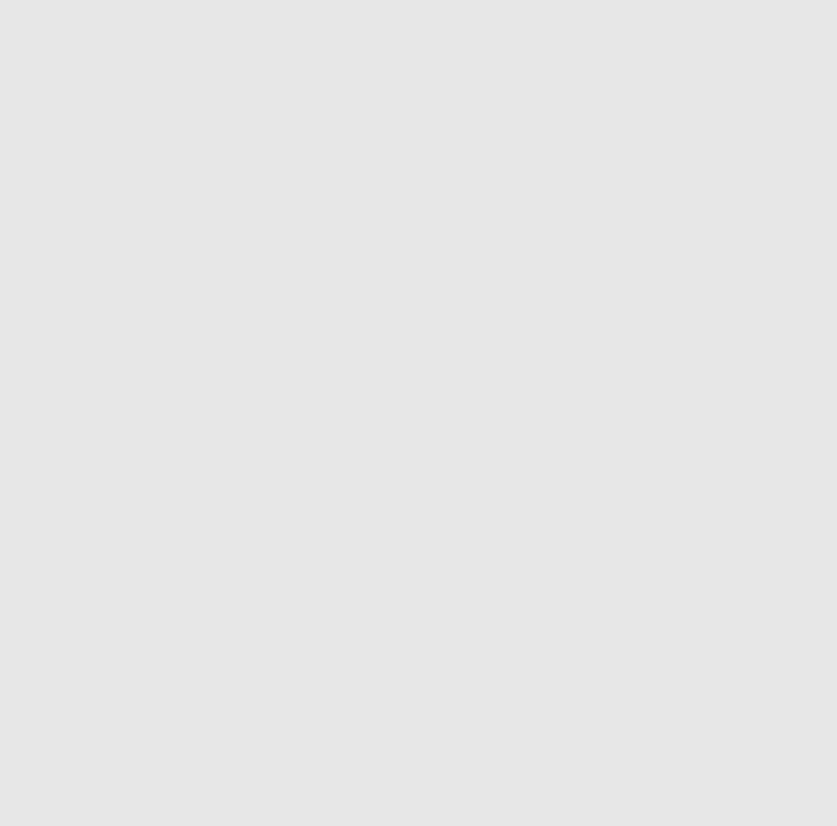
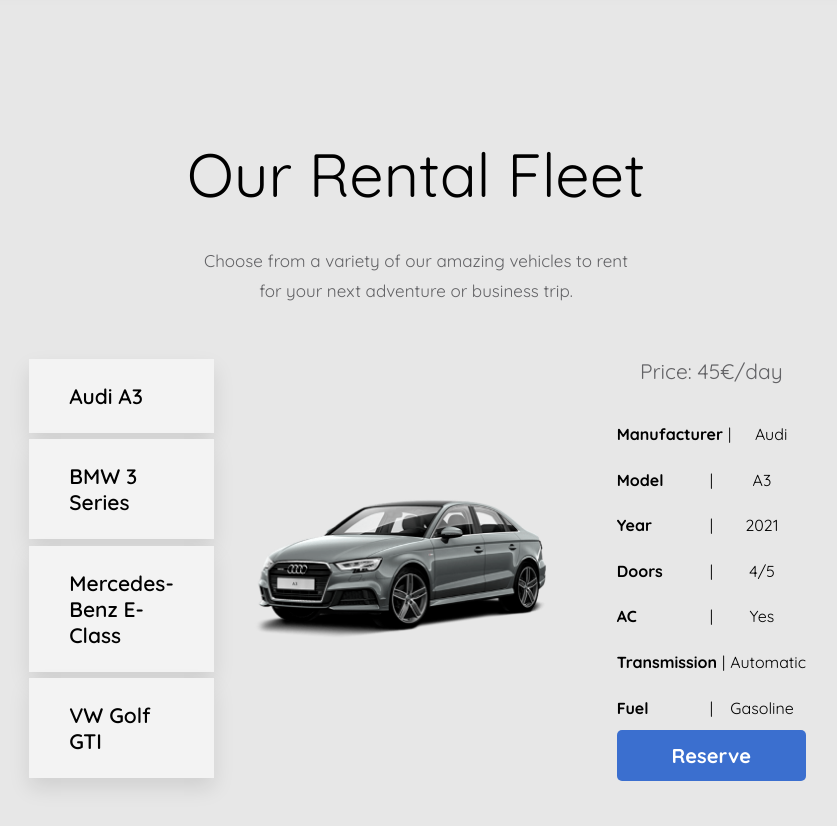
Before and after one commit to aldask/car-rental, a React (Create React App) app: page / in a window 1280 px wide. Shown: the part 1220-2046 px from the top of the page, without its empty margins (224-1061 px from the left). Before the commit the page ends 1216 px from the top, so only its background shows below. Built offline with nearby package versions, Linux system fonts and the light colour scheme.

Commit message:
Rental fleet logic done. Need to start styling

```diff
--- a/src/App.css
+++ b/src/App.css
@@ -355,6 +355,9 @@
   background: linear-gradient(0deg, rgba(0,176,255,0.4206057422969187) 0%, rgba(59,150,240,1) 62%, rgba(59,111,207,1) 100%);
   box-shadow: -1px -2px 30px 0px rgba(0, 0, 0, 0.288);
 }
+.userDetails h2 {
+  color: rgb(224, 224, 224);
+}
 .userInfo {
   display: flex;
   flex-direction: column;
@@ -398,12 +401,17 @@
 }
 input[type="radio"]:checked {
   border-color: rgb(243, 243, 243);
-  background-color: rgb(15, 126, 0);
+  background-color: rgb(19, 161, 0);
 }
 .subscription {
   display: flex;
   flex-direction: row;
   gap: 12px;
+  margin-top: 15px;
+}
+.subscription label {
+  font-weight: 500;
+  color:rgb(224, 224, 224);
 }
 .bottomBar {
   display: flex;
@@ -414,67 +422,6 @@
   margin-bottom: 50px;
 }
 
-
-/*.booking {
-  display: flex;
-  flex-direction: column;
-  justify-content: center;
-  justify-items: center;
-  background-color: rgb(240, 240, 240);
-  flex-wrap: wrap;
-  box-shadow: 0 10px 20px 0 rgba(0, 0, 0, .1);
-  padding: 25px;
-  background-image: url("./images/bookingBC.png");
-  background-size: cover;
-  margin: 140px 250px;
-}
-
-.booking-box {
-  display: grid;
-  grid-template: repeat(2, auto) / repeat(3, 1fr);
-  grid-gap: 15px;
-  justify-content: flex-start;
-  align-items: center;
-}
-.selectionBox label {
-  font-size: 16px;
-  font-weight: 700;
-  margin-bottom: 8px;
-  width: 100%;
-  box-sizing: border-box;
-}
-.selectionBox label:not(:last-of-type) {
-  margin-bottom: 8px;
-}
-.selectionBox input,
-.selectionBox select,
-.selectionBox button {
-  width: 100%;
-  padding: 10px;
-  box-sizing: border-box;
-}
-.selectionBox input,
-.selectionBox select {
-  border: 1px solid #ccd7e6
-}
-.selectionBox label {
-display: flex;
-  align-items: center;
-}
-.confirmBooking {
-  font-size: 18px;
-  font-weight: 500;
-  padding: 14px;
-  border-radius: 5px;
-  background-color: rgb(59, 111, 207);
-  border-style: none;
-  color: white;
-  transition: 0.3s;
-}
-.confirmBooking:hover {
-  box-shadow: 0px 0px 4px 1px rgb(59, 111, 207);
-  cursor: pointer;
-}
 
 /* Car booking section */
 
--- a/src/components/Booking.tsx
+++ b/src/components/Booking.tsx
@@ -11,12 +11,19 @@
 interface Car {
   label: string;
   img: any;
+  manufacturer: string;
+  model: string;
+  year: string;
+  doors: string;
+  ac: string;
+  transmission: string;
+  fuel: string;
 };
-const cars: Car[] = [
-  { label: 'Audi A3', img: AudiA3 },
-  { label: 'BMW 3 Series', img: BMW3 },
-  { label: 'Mercedes-Benz E-Class', img: MBE },
-  { label: 'VW Golf GTI', img: GolfGTI },
+export const cars: Car[] = [
+  { label: 'Audi A3', img: AudiA3, manufacturer: 'Audi', model: 'A3', year: '2021', doors: '4/5', ac: 'Yes', transmission: 'Automatic', fuel: 'Gasoline' },
+  { label: 'BMW 3 Series', img: BMW3, manufacturer: 'BMW', model: '3 Series', year: '2021', doors: '4/5', ac: 'Yes', transmission: 'Automatic', fuel: 'Gasoline'  },
+  { label: 'Mercedes-Benz E-Class', img: MBE, manufacturer: 'Mercedes-Benz', model: 'E-Class', year: '2021', doors: '4/5', ac: 'Yes', transmission: 'Automatic', fuel: 'Gasoline'  },
+  { label: 'VW Golf GTI', img: GolfGTI, manufacturer: 'Volkswagen', model: 'Golf GTI', year: '2021', doors: '4/5', ac: 'Yes', transmission: 'Automatic', fuel: 'Gasoline'  },
 ];
 
 // Cities object
--- a/src/components/RentalFleet.tsx
+++ b/src/components/RentalFleet.tsx
@@ -1,4 +1,36 @@
+import { useState } from "react";
+import { cars } from './Booking';
+
+// Set car model and img
+
 function RentalFleet() {
+
+  const [selectedFleetCar, setSelectedFleetCar] = useState(cars[0]);
+  const [selectedFleetCarImg, setSelectedFleetCarImg] = useState(selectedFleetCar.img);
+  const [selectedCarManufaturer, setSelectedCarManufaturer] = useState(selectedFleetCar.manufacturer);
+  const [selectedCarModel, setSelectedCarModel] = useState(selectedFleetCar.model);
+  const [selectedCarYear, setSelectedCarYear] = useState(selectedFleetCar.year);
+  const [selectedCarDoors, setSelectedCarDoors] = useState(selectedFleetCar.doors);
+  const [selectedCarAC, setSelectedCarAC] = useState(selectedFleetCar.ac);
+  const [selectedCarTransmission, setSelectedCarTransmission] = useState(selectedFleetCar.transmission);
+  const [selectedCarFuel, setSelectedCarFuel] = useState(selectedFleetCar.fuel);
+
+  const handleCarFleet = (e: React.MouseEvent<HTMLButtonElement, MouseEvent>) => {
+    const selectedCar = cars.find(car => car.label === e.currentTarget.value);
+    if (selectedCar) {
+      setSelectedFleetCar(selectedCar);
+      setSelectedFleetCarImg(selectedCar.img);
+      setSelectedCarManufaturer(selectedCar.manufacturer);
+      setSelectedCarModel(selectedCar.model);
+      setSelectedCarYear(selectedCar.year);
+      setSelectedCarDoors(selectedCar.doors);
+      setSelectedCarAC(selectedCar.ac);
+      setSelectedCarTransmission(selectedCar.transmission);
+      setSelectedCarFuel(selectedCar.fuel);
+    }
+  };
+
+
   return (
     <>
     <section className="fleetContainer">
@@ -8,50 +40,50 @@
   </div>
   <div className="carSelections">
     <div className="carsSelect">
-      <button>Audi RS6</button>
-      <button>Bugatti Chiron</button>
-      <button>BMW M5</button>
-      <button>VW Tiguan</button>
+      {cars.map((car) => (
+      <button key={car.label} value={car.label} onClick={handleCarFleet}>
+        {car.label}</button>
+        ))}
     </div>
     <div className="carPic">
-      <img src="carPic" alt="chosen-car-picture"></img>
+      <img src={selectedFleetCarImg} alt="chosen-car-picture"></img>
     </div>
     <div className="carDetails">
       <p className="price">Price: 45€/day</p>
       <div className="row">
         <div className="label">Manufacturer</div>
         <div className="divide">|</div>
-        <div className="value">BMW</div>
+        <div className="value">{selectedCarManufaturer}</div>
       </div>
       <div className="row">
         <div className="label">Model</div>
         <div className="divide">|</div>
-        <div className="value">3 Series</div>
+        <div className="value">{selectedCarModel}</div>
       </div>
       <div className="row">
         <div className="label">Year</div>
         <div className="divide">|</div>
-        <div className="value">2012</div>
+        <div className="value">{selectedCarYear}</div>
       </div>
       <div className="row">
         <div className="label">Doors</div>
         <div className="divide">|</div>
-        <div className="value">4/5</div>
+        <div className="value">{selectedCarDoors}</div>
       </div>
       <div className="row">
         <div className="label">AC</div>
         <div className="divide">|</div>
-        <div className="value">Yes</div>
+        <div className="value">{selectedCarAC}</div>
       </div>
       <div className="row">
         <div className="label">Transmission</div>
         <div className="divide">|</div>
-        <div className="value">Automatic</div>
+        <div className="value">{selectedCarTransmission}</div>
       </div>
       <div className="row">
         <div className="label">Fuel</div>
         <div className="divide">|</div>
-        <div className="value">Gasoline</div>
+        <div className="value">{selectedCarFuel}</div>
       </div>
       <button className="reserveButton">Reserve</button>
     </div>
--- a/src/pages/HomePage.tsx
+++ b/src/pages/HomePage.tsx
@@ -14,6 +14,7 @@
       <Navbar />
       <HeroSection />
       <Booking />
+      <RentalFleet />
     </>
   );
 }
```
